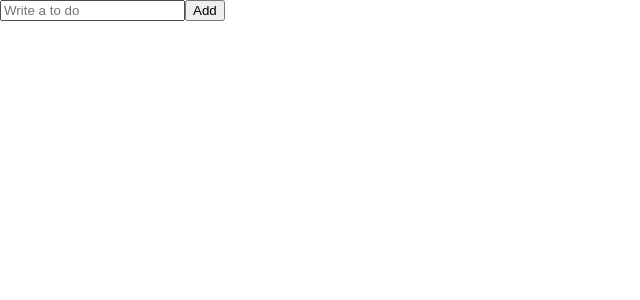
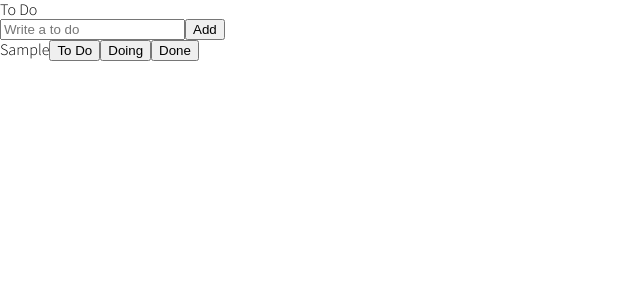
Before and after one commit to mangosteen977/react-master, a React (Create React App) app in the folder react-to-do/: page / in a window 1280 px wide. Both pictures are taken after typing "Sample" into the empty fields and a click on the button "Add". Shown: the top 300 px of the page, without its empty margins (0-640 px from the left). Built offline with nearby package versions, Linux system fonts and the light colour scheme.

Commit message:
[react-to-do] form, list, list item 컴포넌츠 분리(CreateToDo/ToDo/ToDoList), atom state 분리

```diff
--- a/react-to-do/src/App.tsx
+++ b/react-to-do/src/App.tsx
@@ -1,5 +1,5 @@
 import { createGlobalStyle } from "styled-components";
-import ToDoList from "./ToDoList";
+import ToDoList from "./components/ToDoList";
 
 const GlobalStyle = createGlobalStyle`
  // CSS 기본값 제거, CSS Reset
--- /dev/null
+++ b/react-to-do/src/atom.tsx
@@ -0,0 +1,13 @@
+import { atom } from "recoil";
+
+export interface IToDO {
+  //atom state 배열의 interface
+  id: number;
+  text: string;
+  category: "TO_DO" | "DOING" | "DONE";
+}
+
+export const toDoStateAtom = atom<IToDO[]>({
+  key: "toDo",
+  default: [],
+});
--- /dev/null
+++ b/react-to-do/src/components/CreateToDo.tsx
@@ -0,0 +1,35 @@
+import { useForm } from "react-hook-form";
+import { useSetRecoilState } from "recoil";
+import { toDoStateAtom } from "../atom";
+
+interface IForm {
+  //useForm
+  toDo: string;
+}
+function CreateToDo() {
+  const { register, handleSubmit, setValue } = useForm<IForm>();
+  const setToDos = useSetRecoilState(toDoStateAtom); // atom 쓰기(SetterOrUpdater)
+
+  const handleValid = ({ toDo }: IForm) => {
+    //data.toDo
+    setToDos((oldToDos) => [
+      { id: Date.now(), text: toDo, category: "TO_DO" },
+      ...oldToDos,
+    ]);
+    setValue("toDo", "");
+  };
+
+  return (
+    <form onSubmit={handleSubmit(handleValid)}>
+      <input
+        {...register("toDo", {
+          required: "Please write a To Do",
+        })}
+        type="text"
+        placeholder="Write a to do"
+      />
+      <button>Add</button>
+    </form>
+  );
+}
+export default CreateToDo;
--- /dev/null
+++ b/react-to-do/src/components/ToDo.tsx
@@ -0,0 +1,13 @@
+import { IToDO } from "../atom";
+
+function ToDo({ text }: IToDO) {
+  return (
+    <li>
+      {text}
+      <button>To Do</button>
+      <button>Doing</button>
+      <button>Done</button>
+    </li>
+  );
+}
+export default ToDo;
--- a/react-to-do/src/ToDoList.tsx
+++ b/react-to-do/src/components/ToDoList.tsx
@@ -1,26 +1,24 @@
-import { useForm } from "react-hook-form";
+import { useRecoilValue } from "recoil";
+import { toDoStateAtom } from "../atom";
+import CreateToDo from "./CreateToDo";
+import ToDo from "./ToDo";
 
-interface IForm {
-  toDo: string;
-}
 function ToDoList() {
-  const { register, handleSubmit, setValue } = useForm<IForm>();
-  const handleValid = (data: IForm) => {
-    console.log("add to do", data.toDo);
-    setValue("toDo", "");
-  };
+  // const [toDos, setToDos] = useRecoilState(toDoStateAtom); // atom 읽고 쓰기
+  const toDos = useRecoilValue(toDoStateAtom); // atom 읽기
+  // const modFn = useSetRecoilState(toDoState); // atom 쓰기(SetterOrUpdater)
+
   return (
     <div>
-      <form onSubmit={handleSubmit(handleValid)}>
-        <input
-          {...register("toDo", {
-            required: "Please write a To Do",
-          })}
-          type="text"
-          placeholder="Write a to do"
-        />
-        <button>Add</button>
-      </form>
+      <h1>To Do</h1>
+      {/* to do create form */}
+      <CreateToDo />
+      <ul>
+        {toDos.map((toDo) => (
+          // text, id, category {} props로 펼쳐서 전달
+          <ToDo key={toDo.id} {...toDo} />
+        ))}
+      </ul>
     </div>
   );
 }
```
